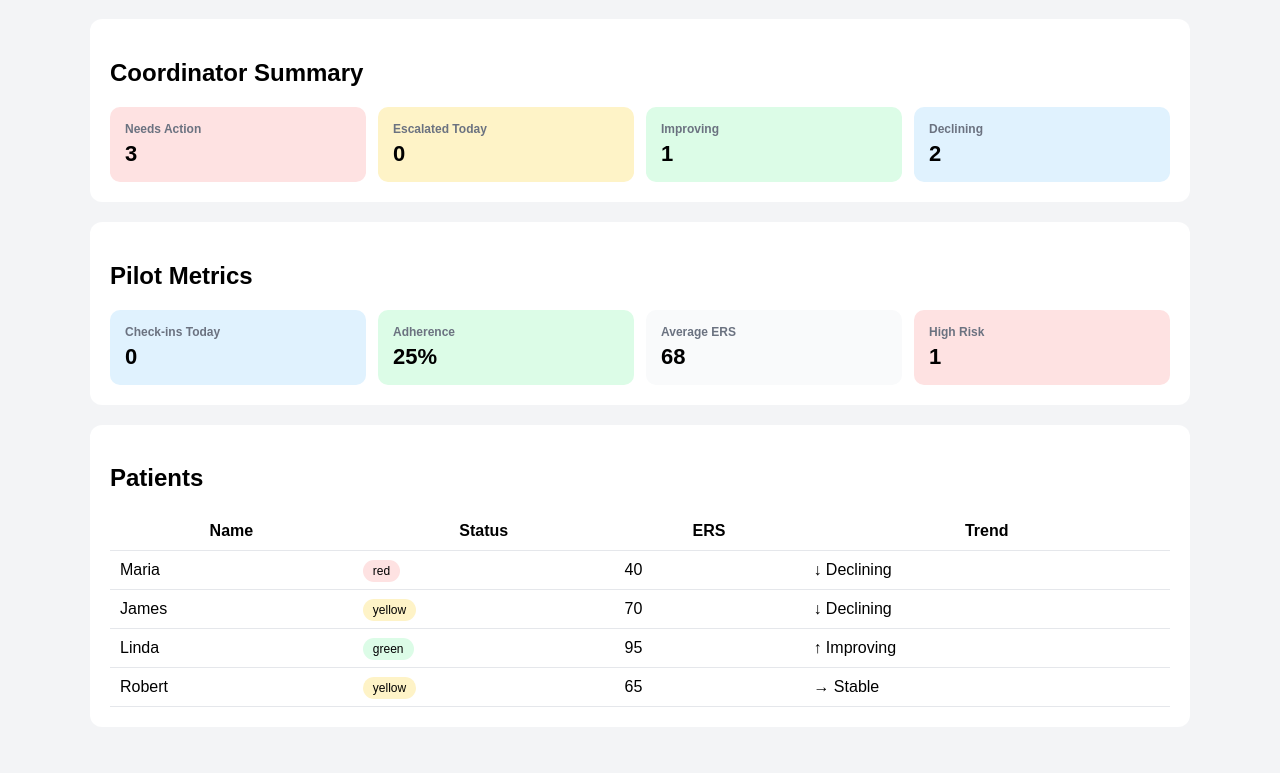
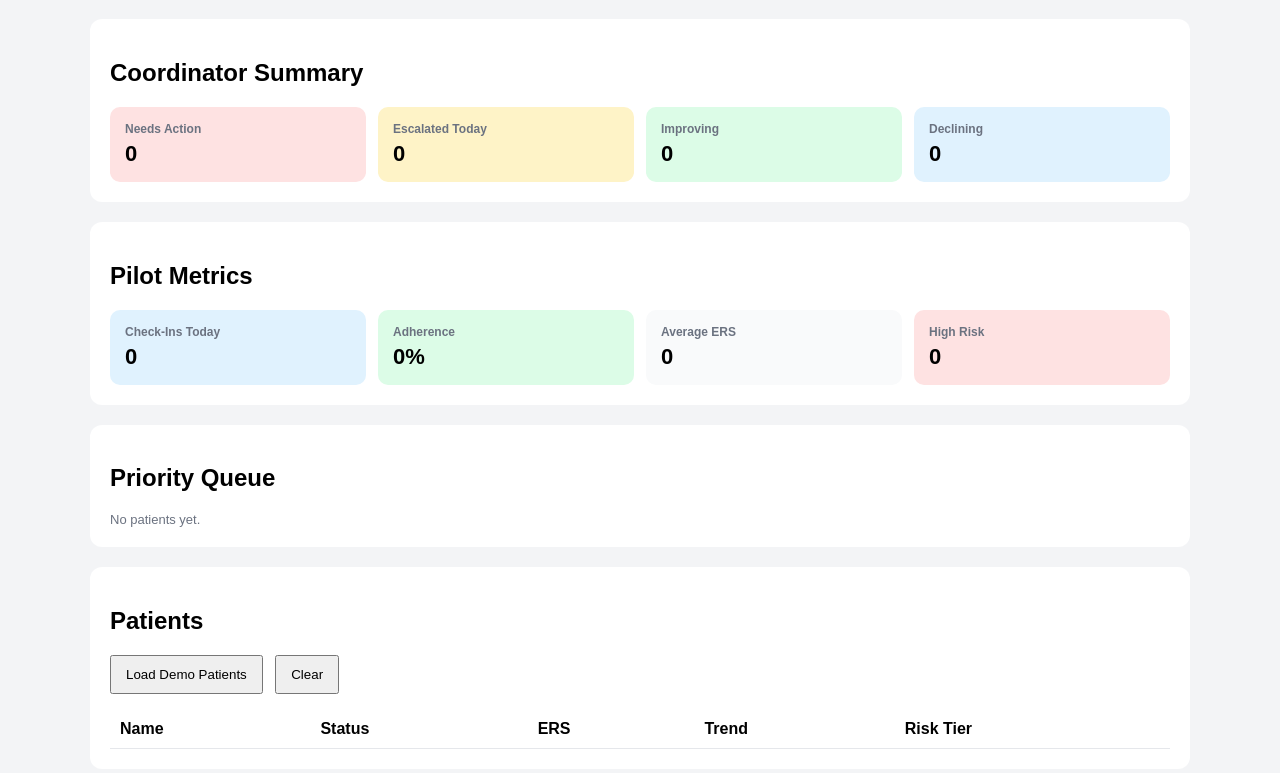
Before and after one commit to kasowen9-web/carepath-fullstack, a website: page public/careteam.html in a window 1280 px wide. Shown: the part 81-854 px from the top of the page. Drawn offline with Linux system fonts and the light colour scheme.

Commit message:
Update careteam.html

```diff
--- a/public/careteam.html
+++ b/public/careteam.html
@@ -7,7 +7,6 @@
 
 <style>
 body { font-family: Arial; background:#f3f4f6; margin:0; }
-
 .container { max-width:1100px; margin:auto; padding:20px; }
 
 .card {
@@ -40,30 +39,56 @@ body { font-family: Arial; background:#f3f4f6; margin:0; }
 table {
   width:100%;
   border-collapse:collapse;
+  margin-top:16px;
 }
 
 th, td {
   padding:10px;
   border-bottom:1px solid #e5e7eb;
+  text-align:left;
 }
 
 .status {
   padding:4px 10px;
   border-radius:20px;
   font-size:12px;
+  font-weight:700;
 }
 
 .status-green { background:#dcfce7; }
 .status-yellow { background:#fef3c7; }
 .status-red { background:#fee2e2; }
 
-.alert {
-  padding:10px;
-  border-radius:8px;
-  margin-top:10px;
-  font-weight:bold;
+.tier-pill {
+  display:inline-block;
+  padding:4px 10px;
+  border-radius:20px;
+  font-size:12px;
+  font-weight:700;
 }
 
+.tier1 { background:#dcfce7; color:#166534; }
+.tier2 { background:#fef3c7; color:#92400e; }
+.tier3 { background:#fee2e2; color:#991b1b; }
+
+.priority-box {
+  border:1px solid #e5e7eb;
+  border-radius:12px;
+  padding:14px;
+  margin-top:12px;
+  background:#f9fafb;
+}
+
+.small {
+  font-size:13px;
+  color:#6b7280;
+  margin-top:6px;
+}
+
+button {
+  padding:10px 14px;
+  margin-right:8px;
+}
 </style>
 </head>
 
@@ -73,66 +98,59 @@ th, td {
 
   <h1>Care Team Dashboard</h1>
 
-<!-- COORDINATOR SUMMARY -->
   <div class="card">
     <h2>Coordinator Summary</h2>
     <div class="grid">
-
       <div class="metric red">
         <h3>Needs Action</h3>
         <p id="needsAction">0</p>
       </div>
-
       <div class="metric yellow">
         <h3>Escalated Today</h3>
         <p id="escalated">0</p>
       </div>
-
       <div class="metric green">
         <h3>Improving</h3>
         <p id="improving">0</p>
       </div>
-
       <div class="metric blue">
         <h3>Declining</h3>
         <p id="declining">0</p>
       </div>
-
     </div>
   </div>
 
-<!-- PILOT METRICS -->
   <div class="card">
     <h2>Pilot Metrics</h2>
-
     <div class="grid">
-
       <div class="metric blue">
-<h3>Check-ins Today</h3>
+        <h3>Check-Ins Today</h3>
         <p id="checkins">0</p>
       </div>
-
       <div class="metric green">
         <h3>Adherence</h3>
         <p id="adherence">0%</p>
       </div>
-
       <div class="metric">
         <h3>Average ERS</h3>
         <p id="avg">0</p>
       </div>
-
       <div class="metric red">
         <h3>High Risk</h3>
         <p id="risk">0</p>
       </div>
-
     </div>
   </div>
 
-<!-- PATIENT TABLE -->
+  <div class="card">
+    <h2>Priority Queue</h2>
+    <div id="priorityQueue"></div>
+  </div>
+
   <div class="card">
     <h2>Patients</h2>
+    <button onclick="loadDemoPatients()">Load Demo Patients</button>
+    <button onclick="clearPatients()">Clear</button>
 
     <table>
       <thead>
@@ -141,69 +159,132 @@ th, td {
           <th>Status</th>
           <th>ERS</th>
           <th>Trend</th>
+          <th>Risk Tier</th>
         </tr>
       </thead>
       <tbody id="table"></tbody>
     </table>
-
   </div>
 
 </div>
 
 <script>
+let patients = JSON.parse(localStorage.getItem("cp_demo_patients") || "[]");
+let history = JSON.parse(localStorage.getItem("cp_score_history") || "[]");
 
-let patients = [
- {name:"Maria", status:"red", score:40, trend:"↓ Declining"},
- {name:"James", status:"yellow", score:70, trend:"↓ Declining"},
- {name:"Linda", status:"green", score:95, trend:"↑ Improving"},
- {name:"Robert", status:"yellow", score:65, trend:"→ Stable"}
-];
+function getStatusClass(status) {
+  if (status === "red") return "status status-red";
+  if (status === "yellow") return "status status-yellow";
+  return "status status-green";
+}
 
-// ---------- RENDER TABLE ----------
-function renderTable(){
- let html="";
- patients.forEach(p=>{
+function getTierClass(tier) {
+  if (tier === "Tier 3") return "tier-pill tier3";
+  if (tier === "Tier 2") return "tier-pill tier2";
+  return "tier-pill tier1";
+}
+
+function sortPatients() {
+  const order = { "Tier 3": 0, "Tier 2": 1, "Tier 1": 2 };
+  patients.sort((a, b) => order[a.tier] - order[b.tier]);
+}
+
+function renderPriorityQueue() {
+  sortPatients();
+  let html = "";
+
+  patients.forEach((p, i) => {
+    html += `
+      <div class="priority-box">
+        <strong>${i + 1}. ${p.name}</strong><br>
+        <span class="${getStatusClass(p.status)}">${p.status}</span>
+        <span class="${getTierClass(p.tier)}" style="margin-left:8px;">${p.tier}</span>
+        <div class="small">ERS ${p.score} • ${p.trend}</div>
+      </div>
+    `;
+  });
+
+  document.getElementById("priorityQueue").innerHTML = html || "<div class='small'>No patients yet.</div>";
+}
+
+function renderTable() {
+  sortPatients();
+  let html = "";
+
+  patients.forEach(p => {
     html += `
       <tr>
         <td>${p.name}</td>
-   <td><span class="status status-${p.status}">${p.status}</span></td>
+        <td><span class="${getStatusClass(p.status)}">${p.status}</span></td>
         <td>${p.score}</td>
         <td>${p.trend}</td>
+        <td><span class="${getTierClass(p.tier)}">${p.tier}</span></td>
       </tr>
     `;
   });
+
   document.getElementById("table").innerHTML = html;
 }
 
-// ---------- METRICS ----------
-function renderMetrics(){
+function renderMetrics() {
+  let needsAction = patients.filter(p => p.tier === "Tier 2" || p.tier === "Tier 3").length;
+  let improving = patients.filter(p => p.trend.includes("↑")).length;
+  let declining = patients.filter(p => p.trend.includes("↓")).length;
+  let highRisk = patients.filter(p => p.tier === "Tier 3").length;
 
- let needsAction = patients.filter(p=>p.status!=="green").length;
- let improving = patients.filter(p=>p.trend.includes("↑")).length;
- let declining = patients.filter(p=>p.trend.includes("↓")).length;
- let highRisk = patients.filter(p=>p.status==="red").length;
+  let avg = patients.length
+    ? Math.round(patients.reduce((sum, p) => sum + (Number(p.score) || 0), 0) / patients.length)
+    : 0;
 
- let avg = Math.round(
-   patients.reduce((sum,p)=>sum+p.score,0)/patients.length
- );
+  let adherence = patients.length
+    ? Math.round((patients.filter(p => (Number(p.score) || 0) >= 80).length / patients.length) * 100)
+    : 0;
 
- let adherence = Math.round(
-   (patients.filter(p=>p.score>=80).length / patients.length)*100
- );
+  let today = new Date();
+  let checkinsToday = history.filter(entry => {
+    let d = new Date(entry.time);
+    return d.getFullYear() === today.getFullYear() &&
+           d.getMonth() === today.getMonth() &&
+           d.getDate() === today.getDate();
+  }).length;
 
   document.getElementById("needsAction").innerText = needsAction;
   document.getElementById("improving").innerText = improving;
   document.getElementById("declining").innerText = declining;
   document.getElementById("risk").innerText = highRisk;
   document.getElementById("avg").innerText = avg;
- document.getElementById("adherence").innerText = adherence+"%";
-
+  document.getElementById("adherence").innerText = adherence + "%";
+  document.getElementById("checkins").innerText = checkinsToday;
+  document.getElementById("escalated").innerText = highRisk;
 }
 
-// ---------- INIT ----------
+function loadDemoPatients() {
+  patients = [
+    { name: "Maria", status: "red", score: 40, trend: "↓ Declining", tier: "Tier 3" },
+    { name: "James", status: "yellow", score: 70, trend: "↓ Declining", tier: "Tier 3" },
+    { name: "Linda", status: "green", score: 95, trend: "↑ Improving", tier: "Tier 1" },
+    { name: "Robert", status: "yellow", score: 65, trend: "→ Stable", tier: "Tier 2" }
+  ];
+
+  localStorage.setItem("cp_demo_patients", JSON.stringify(patients));
+  renderAll();
+}
+
+function clearPatients() {
+  patients = [];
+  localStorage.removeItem("cp_demo_patients");
+  renderAll();
+}
+
+function renderAll() {
+  history = JSON.parse(localStorage.getItem("cp_score_history") || "[]");
+  patients = JSON.parse(localStorage.getItem("cp_demo_patients") || "[]");
+  renderPriorityQueue();
   renderTable();
   renderMetrics();
+}
 
+renderAll();
 </script>
 
 </body>
```
Lines whose indentation alone changed are shown as unchanged.
